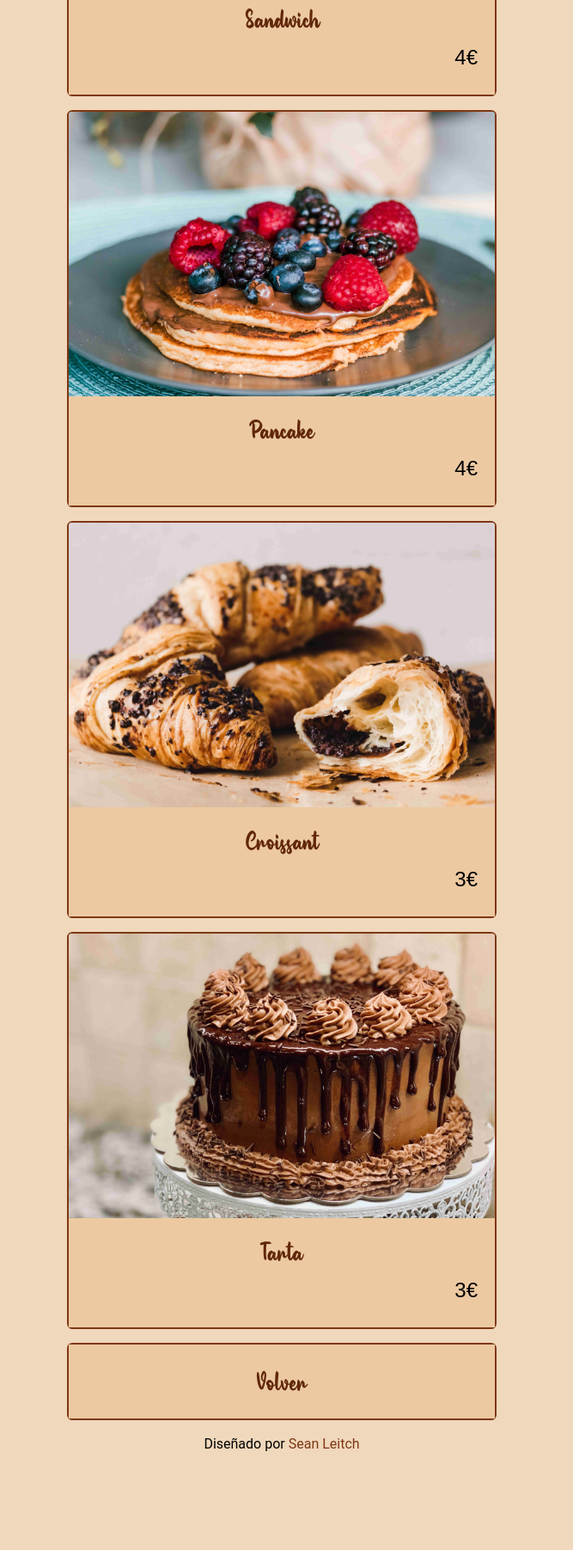
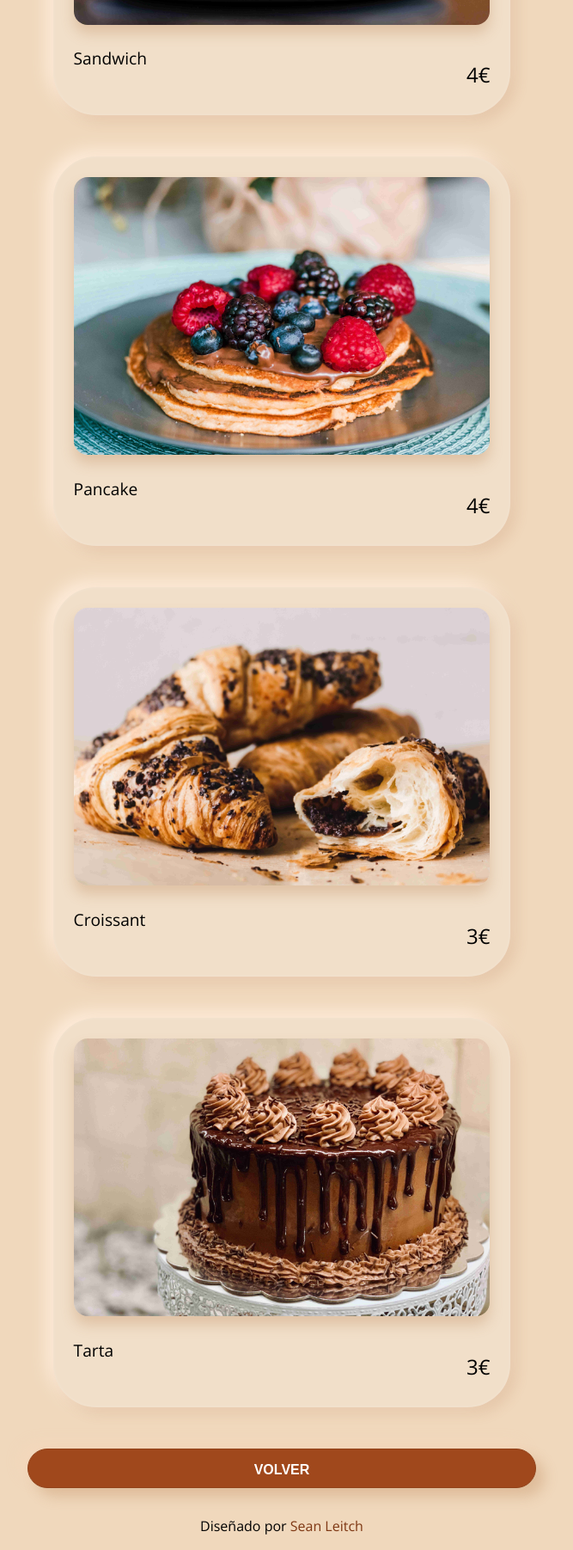
Before and after one commit to seanjl/LeBonCafe, a plain HTML site: page menu-comidas.html in a window 1280 px wide. Shown: the part 981-2784 px from the top of the page at 86% size, without its empty margins (312-979 px from the left). Before the commit the page ends 2689 px from the top, so only its background shows below. Drawn offline with nearby package versions, Linux system fonts and the light colour scheme.

Commit message:
Neumorphism Update

```diff
--- a/css/style.css
+++ b/css/style.css
@@ -1,17 +1,14 @@
     /*
  * Globals
  */
-
-
     /* Links */
 
     a,
     a:focus,
     a:hover {
         color: #fff;
+        text-decoration: none !important;
     }
-
-
     /* Custom default button */
 
     .btn-secondary,
@@ -23,8 +20,6 @@ a:hover {
         background-color: #c62828;
         border: .05rem solid #8e0000;
     }
-
-
     /*
  * Base structure
  */
@@ -38,8 +33,7 @@ body {
     body {
         display: -ms-flexbox;
         display: flex;
-    color: #fff;
-    font-family: 'Roboto', sans-serif;
+        font-family: 'Open Sans', sans-serif;
         font-smooth: auto;
         -webkit-font-smoothing: antialiased;
         -moz-osx-font-smoothing: grayscale;
@@ -48,14 +42,12 @@ body {
     .cover-container {
         max-width: 42em;
     }
-
-
     /*
  * Header
  */
 
     h1 {
-    font-family: 'sweet';
+        font-family: 'cafe';
         color: #611f00;
         font-weight: 400;
         margin-top: 1em;
@@ -71,7 +63,7 @@ h4 {
         font-family: 'sweet';
         color: black;
         text-shadow: none;
-    font-family: Arial, Helvetica, sans-serif;
+        font-family: 'Open Sans', sans-serif;
     }
 
     h5 {
@@ -129,8 +121,6 @@ h5 {
             float: right;
         }
     }
-
-
     /*
  * Cover
  */
@@ -143,8 +133,6 @@ h5 {
         padding: .75rem 1.25rem;
         font-weight: 700;
     }
-
-
     /* Custom cards */
 
     .menucard {
@@ -154,7 +142,72 @@ h5 {
         border-radius: 0.4em;
     }
 
+    .card-neumorph {
+        margin: auto;
+        margin-top: 1em;
+        margin-bottom: 3em !important;
+        height: auto;
+        width: 90%;
+        padding: 1.5em;
+        border-radius: 50px;
+        background: #f1dfc9;
+        box-shadow: inset 0 0 15px rgba(170, 111, 55, 0), inset 0 0 20px rgba(255, 255, 255, 0), 7px 7px 15px rgba(170, 97, 55, 0.15), -7px -7px 20px rgb(255, 238, 221), inset 0px 0px 4px rgba(255, 255, 255, .2);
+    }
 
+    .card-image-neumorph {
+        width: 100% !important;
+        border-radius: 1em;
+        box-shadow: 0px 10px 15px rgba(170, 107, 55, 0.25);
+    }
+
+    .card-colour-beige {
+        padding-top: 1em !important;
+        color: black !important;
+        background-color: #f1dfc9 !important;
+    }
+
+    .item-p {
+        text-align: left;
+        font-size: 1.2em;
+        margin-bottom: -0.5em;
+        margin-top: 0.5em;
+    }
+
+    .button {
+        margin: auto;
+        margin-top: 2em;
+        margin-bottom: 2em;
+        padding: 0.8em 2em 2em 2em;
+        display: flex;
+        flex-direction: column;
+        background-color: #a0481c !important;
+        width: auto;
+        height: 33px;
+        text-decoration: none;
+        color: #fff;
+        outline: none !important;
+        border: .0625rem solid #91421a;
+        border-radius: 25px;
+        font-weight: 700;
+        font-size: 1em;
+        font-family: 'Nunito Sans', sans-serif;
+        box-shadow: 10px 10px 15px #aa6b3740, -10px -8px 15px #ffd9ba40;
+        transition: 0.3s !important;
+    }
+
+    .button:hover {
+        background: #52240e;
+        border: .0625rem solid #41801c00;
+        box-shadow: inset 2px 2px 5px #2c1b08, inset -3px -3px 7px #ff880040;
+    }
+
+    button:active {
+        outline: none !important;
+    }
+
+    button:focus {
+        outline: none !important;
+    }
     /* CUSTOM COLOURS */
 
     .text-colour-orange {
@@ -176,8 +229,6 @@ h5 {
     .card-colour-beige {
         background-color: #ecc9a1;
     }
-
-
     /*
  * Footer
  */
--- a/menu-comidas.html
+++ b/menu-comidas.html
@@ -10,6 +10,7 @@
 
     <!-- Fonts -->
     <link rel="shortcut icon" href="favicon.ico">
+    <link href="https://fonts.googleapis.com/css2?family=Open+Sans:wght@300;400&display=swap" rel="stylesheet">
     <link rel="stylesheet" href="https://stackpath.bootstrapcdn.com/bootstrap/4.5.2/css/bootstrap.min.css" integrity="sha384-JcKb8q3iqJ61gNV9KGb8thSsNjpSL0n8PARn9HuZOnIxN0hoP+VmmDGMN5t9UJ0Z" crossorigin="anonymous">
 
     <!-- Custom styles for this template -->
@@ -31,63 +32,61 @@
             <h1 class="cover-heading">CARTA</h1>
 
             <!-- Tostadas -->
-            <div class="card menucard my-3">
-                <img class=" card-img-top" src="assets/comidas/comidaToast.jpg" alt="Tostadas">
-                <div class="card-body card-colour-beige">
-                    <h5 class="card-title">Tostadas</h5>
+            <div class="card-neumorph my-4">
+                <img class="card-image-neumorph" src="assets/comidas/comidaToast.jpg" alt="Tostadas">
+                <div class="card-colour-beige">
+                    <p class="item-p">Tostadas</p>
                     <h4 class="text-right">2.50€</h4>
                 </div>
             </div>
 
             <!-- Sandwich -->
-            <div class="card menucard my-3">
-                <img class=" card-img-top " src="assets/comidas/comidaSandwich1.jpg" alt="Sandwich">
-                <div class="card-body card-colour-beige">
-                    <h5 class="card-title">Sandwich</h5>
+            <div class="card-neumorph my-4">
+                <img class="card-image-neumorph" src="assets/comidas/comidaSandwich1.jpg" alt="Sandwich">
+                <div class="card-colour-beige">
+                    <p class="item-p">Sandwich</p>
                     <h4 class="text-right">4€</h4>
                 </div>
             </div>
 
             <!-- Pancake -->
-            <div class="card menucard my-3">
-                <img class=" card-img-top " src="assets/comidas/comidaPancake.jpg" alt="Pancake">
-                <div class="card-body card-colour-beige">
-                    <h5 class="card-title">Pancake</h5>
+            <div class="card-neumorph my-4">
+                <img class="card-image-neumorph" src="assets/comidas/comidaPancake.jpg" alt="Pancake">
+                <div class="card-colour-beige">
+                    <p class="item-p">Pancake</p>
                     <h4 class="text-right">4€</h4>
                 </div>
             </div>
 
             <!-- Croissant -->
-            <div class="card menucard my-3">
-                <img class=" card-img-top " src="assets/comidas/comidaCroissant.jpg" alt="Croissant">
-                <div class="card-body card-colour-beige">
-                    <h5 class="card-title">Croissant</h5>
+            <div class="card-neumorph my-4">
+                <img class="card-image-neumorph" src="assets/comidas/comidaCroissant.jpg" alt="Croissant">
+                <div class="card-colour-beige">
+                    <p class="item-p">Croissant</p>
                     <h4 class="text-right">3€</h4>
                 </div>
             </div>
 
             <!-- Cake -->
-            <div class="card menucard my-3">
-                <img class=" card-img-top " src="assets/comidas/comidaCake.jpg" alt="Cake">
-                <div class="card-body card-colour-beige">
-                    <h5 class="card-title">Tarta</h5>
+            <div class="card-neumorph my-4">
+                <img class="card-image-neumorph" src="assets/comidas/comidaCake.jpg" alt="Cake">
+                <div class="card-colour-beige">
+                    <p class="item-p">Tarta</p>
                     <h4 class="text-right">3€</h4>
                 </div>
             </div>
 
             <!-- BACK -->
             <a href="index.html">
-                <div class="card menucard my-3">
-                    <div class="card-body card-colour-beige">
-                        <h5 class="card-title my-1">Volver</h5>
-                    </div>
+                <div class="button">
+                    <p class="">VOLVER</p>
                 </div>
             </a>
 
         </main>
 
         <footer class="mastfoot mt-auto ">
-            <div class="inner ">
+            <div class="inner">
                 <p class="text-colour-black">Diseñado por <a href="https://bit.ly/SeanLeitch " class="text-colour-brown">Sean Leitch</a></p>
             </div>
         </footer>
```
Also changed, not shown: index.html (+13 -14 lines), menu-bebidas.html (+23 -24 lines), menu-combos.html (+15 -16 lines). Lines whose indentation alone changed are shown as unchanged.
